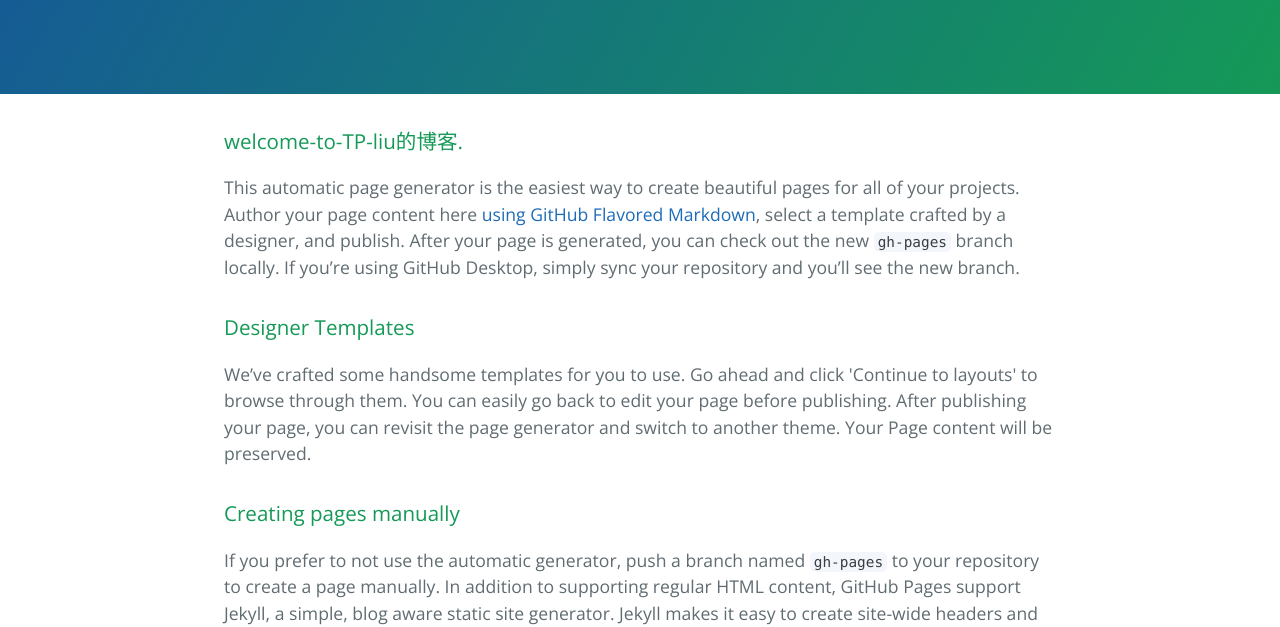
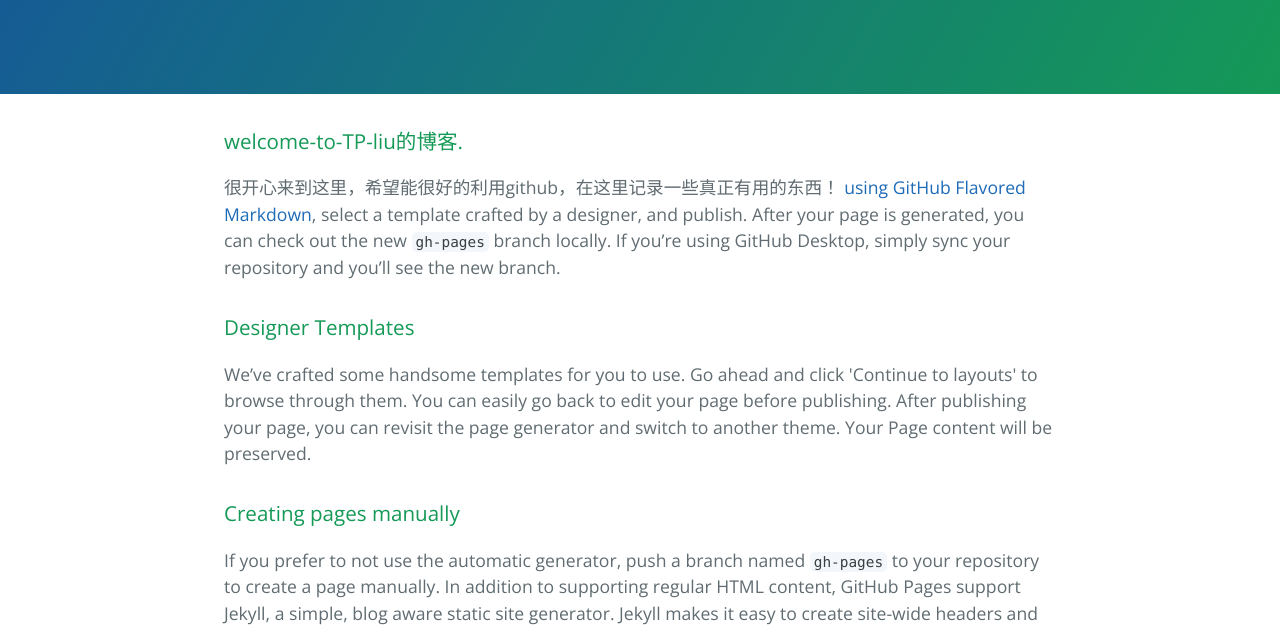
Before and after one commit to TP-liu/TP-liu.github.io, a plain HTML site: page index.html in a window 1280 px wide. Shown: the part 176-803 px from the top of the page. Drawn offline with nearby package versions, Linux system fonts and the light colour scheme.

Commit message:
Update index.html

```diff
--- a/index.html
+++ b/index.html
@@ -19,7 +19,7 @@
       <h3>
 <a id="welcome-to-TP-liu的博客" class="anchor" href="#welcome-to-TP-liu的博客" aria-hidden="true"><span aria-hidden="true" class="octicon octicon-link"></span></a>welcome-to-TP-liu的博客.</h3>
 
-<p>This automatic page generator is the easiest way to create beautiful pages for all of your projects. Author your page content here <a href="https://guides.github.com/features/mastering-markdown/">using GitHub Flavored Markdown</a>, select a template crafted by a designer, and publish. After your page is generated, you can check out the new <code>gh-pages</code> branch locally. If you’re using GitHub Desktop, simply sync your repository and you’ll see the new branch.</p>
+<p>很开心来到这里，希望能很好的利用github，在这里记录一些真正有用的东西！ <a href="https://guides.github.com/features/mastering-markdown/">using GitHub Flavored Markdown</a>, select a template crafted by a designer, and publish. After your page is generated, you can check out the new <code>gh-pages</code> branch locally. If you’re using GitHub Desktop, simply sync your repository and you’ll see the new branch.</p>
 
 <h3>
 <a id="designer-templates" class="anchor" href="#designer-templates" aria-hidden="true"><span aria-hidden="true" class="octicon octicon-link"></span></a>Designer Templates</h3>
```
